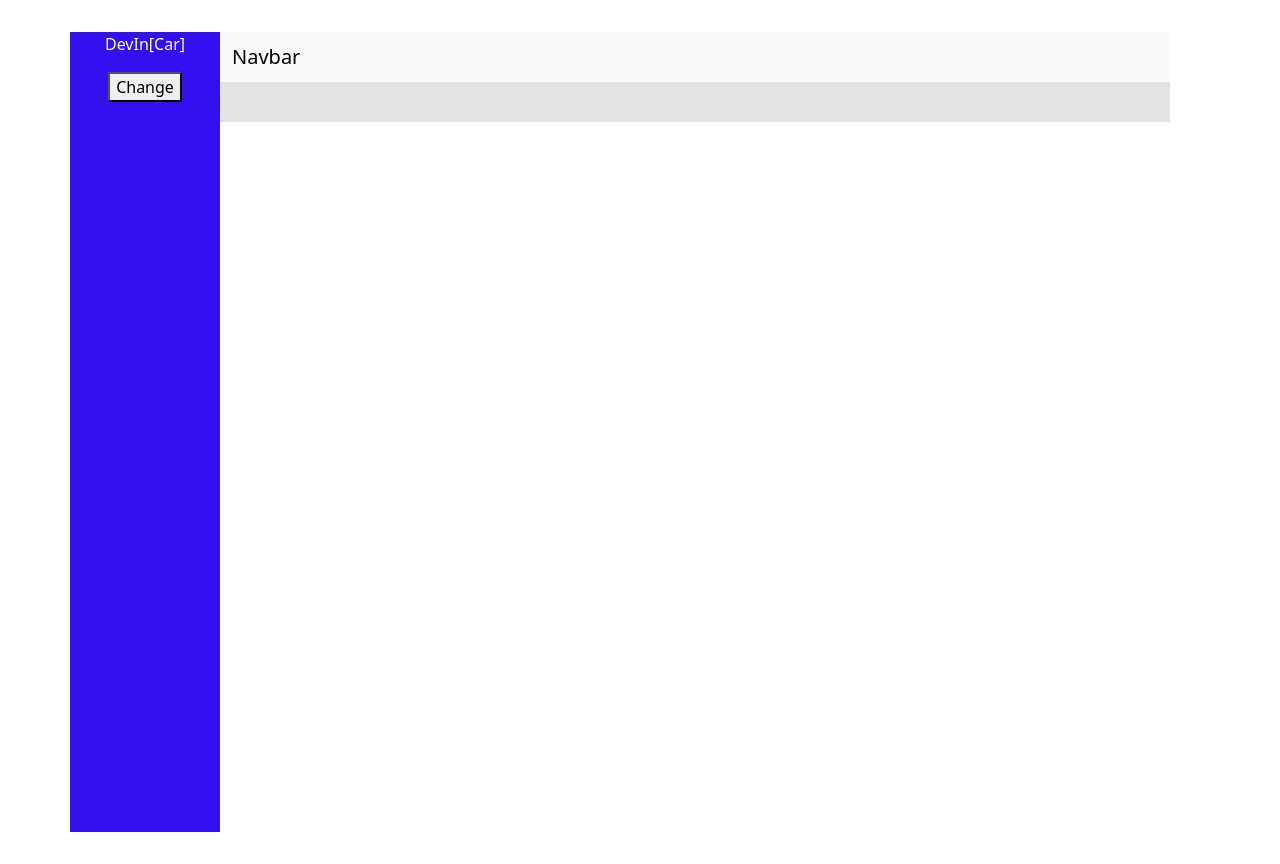
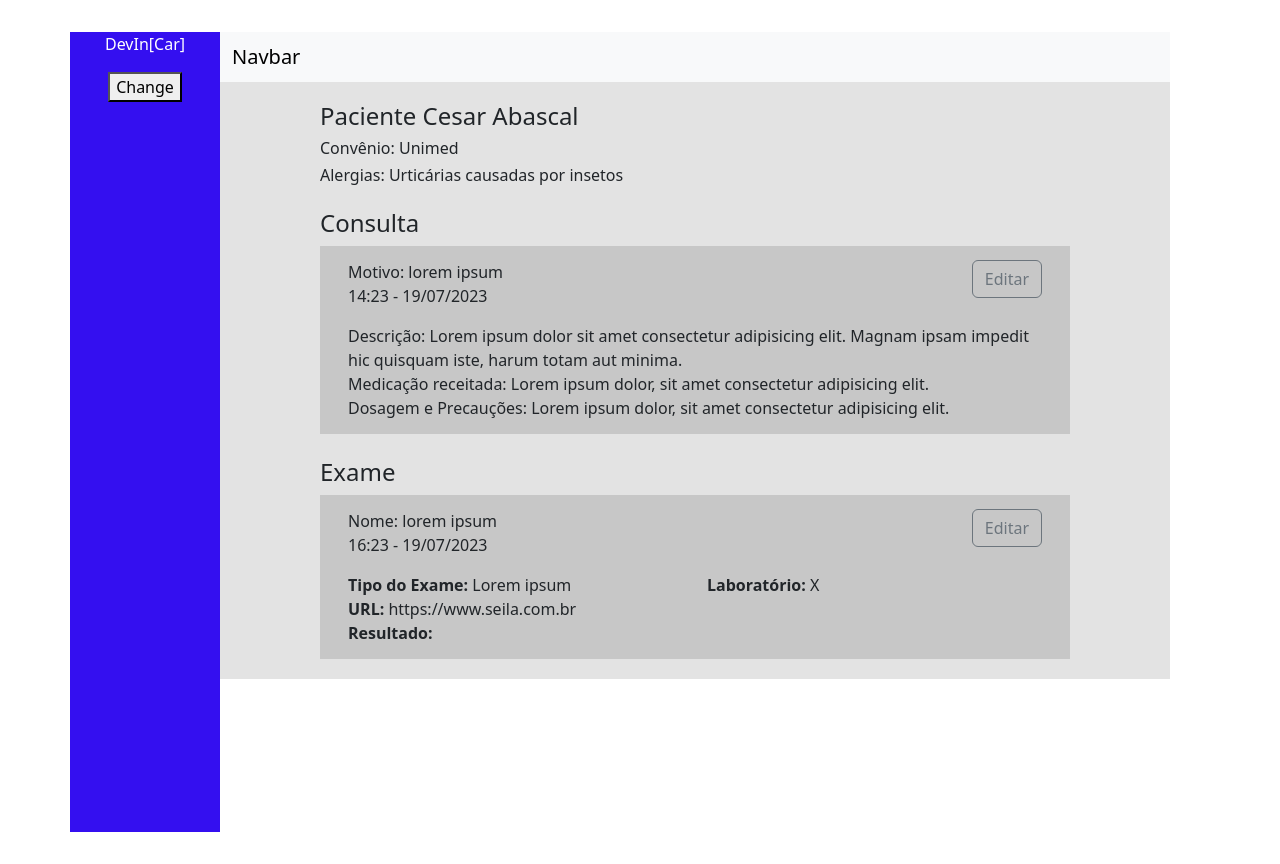
Before and after one commit to yanestevesufjf/template-react, a React (Vite) app: page /prontuario/1 in a window 1280 px wide. Built offline with nearby package versions, Linux system fonts and the light colour scheme; data requests are answered from the project's data file.

Commit message:
Exemplo com prontuario.jsx + redirecionamento

```diff
--- a/db.json
+++ b/db.json
@@ -52,5 +52,29 @@
       "plano": "Sem Plano",
       "idade": 30
     }
+  ],
+  "exames": [
+    {
+      "id": 1,
+      "exame": "Lorem",
+      "data": "21/07/2023",
+      "paciente": 1,
+      "prontuario": 1
+    }
+  ],
+  "consultas": [
+    {
+      "id": 1,
+      "motivo": "Motivo da Consulta",
+      "data": "21/07/2023",
+      "paciente": 1,
+      "prontuario": 1
+    }
+  ],
+  "prontuarios": [
+    {
+      "id": 1,
+      "paciente": 1
+    }
   ]
 }
--- a/src/App.jsx
+++ b/src/App.jsx
@@ -35,6 +35,11 @@ function App() {
                 <Route path='/' element={<Home />} />
                 <Route path='/lista-prontuario' element={<ListaProntuario />} />
                 <Route path='/prontuario' element={<Prontuario />} />
+                <Route path='/prontuario/:id' element={<Prontuario />} />
+
+                {/* <Route path='/exame/:id' element={<CadastroExame />} />
+                <Route path='/consulta/:id' element={<CadastroConsulta />} /> */}
+
                 <Route path='/produtos' element={<Produtos />} />
                 <Route path='/cadastro' element={<Cadastro />} />
                 <Route path='/criar-produto' element={<CriarProduto />} />
--- a/src/components/ListaComponents/LinhaComponent.jsx
+++ b/src/components/ListaComponents/LinhaComponent.jsx
@@ -0,0 +1,28 @@
+import './styles.css'
+import { useNavigate } from 'react-router-dom'
+
+function LinhaProntuarioComponent({ registro, nome, plano }) {
+    const navigate = useNavigate()
+
+    const navTo = () => {
+        navigate(`/prontuario/${registro}`)
+    }
+
+    return (
+        <div className='card-linha' onClick={navTo}>
+            <div className="row w-100">
+                <div className="col-2">
+                    <span>{registro}</span>
+                </div>
+                <div className="col-6">
+                    <span>{nome}</span>
+                </div>
+                <div className="col-4">
+                    <span>{plano}</span>
+                </div>
+            </div>
+        </div>
+    )
+}
+
+export default LinhaProntuarioComponent
--- /dev/null
+++ b/src/components/ListaComponents/styles.css
@@ -0,0 +1,8 @@
+.card-linha {
+    height: 64px;
+    background: white;
+    margin-bottom: 10px;
+    display: flex;
+    align-items: center;
+    cursor: pointer;
+}
--- a/src/pages/ListaProntuario/ListaProntuario.jsx
+++ b/src/pages/ListaProntuario/ListaProntuario.jsx
@@ -1,5 +1,6 @@
 import { useEffect, useState } from "react"
 import { Link } from "react-router-dom"
+import LinhaProntuarioComponent from "../../components/ListaComponents/LinhaComponent"
 
 function ListaProntuario() {
 
@@ -54,16 +55,13 @@ function ListaProntuario() {
             </div>
 
             <div className="row mt-3">
-                <table className="table table-striped">
-                    <thead>
-                        <tr>
-                            <th scope="col">Registro</th>
-                            <th scope="col">Nome do Paciente</th>
-                            <th scope="col">Convênio</th>
-                        </tr>
-                    </thead>
-                    <tbody>
-                        {prontuariosFiltrados.map(prontuario => {
+                <div className="col-2">REGISTRO</div>
+                <div className="col-6">NOME</div>
+                <div className="col-4">PLANO</div>
+            </div>
+
+            <div className="row">
+            {/* {prontuariosFiltrados.map(prontuario => {
                             return <tr key={prontuario.id}>
                                 <td>
                                     <Link to='/prontuario'>
@@ -73,10 +71,13 @@ function ListaProntuario() {
                                 <td>{prontuario.paciente}</td>
                                 <td>{prontuario.plano}</td>
                             </tr>
-                        })}
-                    </tbody>
-                </table>
+                        })} */}
+                {prontuariosFiltrados.map(prontuario => {
+                    return <LinhaProntuarioComponent key={prontuario.id} registro={prontuario.id} nome={prontuario.paciente} plano={prontuario.plano}/>
+                })}
             </div>
+
+
         </div>
     )
 }
--- a/src/pages/Prontuario/Prontuario.jsx
+++ b/src/pages/Prontuario/Prontuario.jsx
@@ -1,6 +1,35 @@
+import { useParams, useNavigate } from 'react-router-dom'
 import './styles.css'
+import { useEffect, useState } from 'react'
+import { getProntuario } from '../../services/prontuario'
 
 function Prontuario() {
+    const { id } = useParams()
+    const [prontuario, setProntuario] = useState()
+    const navigate = useNavigate()
+
+    useEffect(() => {
+        async function getData() {
+                const response = await getProntuario(id)
+                console.log('response: ', response)
+
+            setProntuario(response)
+        }
+
+        if (id) {
+
+            getData()
+
+        }
+    }, [])
+
+    const editarConsulta = () => {
+        navigate(`/consulta/${prontuario.consulta.id}`)
+    }
+
+    const editarExame = () => {
+        navigate(`/exame/${prontuario.exame.id}`)
+    }
     /*
     Paciente Saul Souza
     Convênio: Plamev
@@ -9,8 +38,8 @@ function Prontuario() {
     return (
         <div>
             <div className="infos-prontuario text-start mb-4">
-                <h4>Paciente Saul Souza</h4>
-                <h6>Convênio: Plamev</h6>
+                <h4>Paciente {prontuario?.paciente?.nome}</h4>
+                <h6>Convênio: {prontuario?.paciente?.plano}</h6>
                 <h6>Alergias: Urticárias causadas por insetos</h6>
             </div>
 
@@ -23,7 +52,7 @@ function Prontuario() {
                             <span className='fw-light f-14 mb-3'>14:23 - 19/07/2023</span>
                         </div>
                         <div className='col'>
-                            <button type="button" className="btn btn-outline-secondary btn-editar">Editar</button>
+                            <button type="button" className="btn btn-outline-secondary btn-editar" onClick={editarConsulta}>Editar</button>
                         </div>
                     </div>
 
@@ -42,7 +71,7 @@ function Prontuario() {
                             <span className='fw-light f-14 mb-3'>16:23 - 19/07/2023</span>
                         </div>
                         <div className='col'>
-                            <button type="button" className="btn btn-outline-secondary btn-editar">Editar</button>
+                            <button type="button" className="btn btn-outline-secondary btn-editar" onClick={editarExame}>Editar</button>
                         </div>
                     </div>
 
--- /dev/null
+++ b/src/services/prontuario.js
@@ -0,0 +1,62 @@
+const URL_API = 'http://localhost:3000'
+
+export async function prontuarios() {
+    const res = await fetch(`${URL_API}/prontuarios`)
+    const res2 = await fetch(`${URL_API}/pacientes`)
+
+    const prontuarios = await res.json()
+    const pacientes = await res2.json()
+
+    let data = [];
+
+    for (let i = 0; i < prontuarios.length; i++) {
+        // prontuarios[i].paciente
+        const pacienteEncontrado = pacientes.find(item => item.id === prontuarios[i].paciente)
+        data.push({
+            ...prontuarios[i],
+            paciente: pacienteEncontrado
+        })
+    }
+
+    // [
+    //     {
+    //         "id": 1,
+    //         "paciente":  {
+    //             "id": 1,
+    //             "nome": "Cesar Abascal",
+    //             "plano": "Unimed",
+    //             "idade": 30
+    //           }
+    //       }
+    // ]
+
+
+}
+
+export async function getProntuario(id) {
+    const res = await fetch(`${URL_API}/prontuarios/${id}`)
+    const res2 = await fetch(`${URL_API}/exames`)
+    const res3 = await fetch(`${URL_API}/consultas`)
+    const res4 = await fetch(`${URL_API}/pacientes`)
+
+    const prontuario = await res.json()
+    const exames = await res2.json()
+    const consultas = await res3.json()
+    const pacientes = await res4.json()
+
+    console.log('prontuario: ', prontuario)
+    console.log('exames: ', exames)
+    console.log('consultas: ', consultas)
+    console.log('pacientes: ', pacientes)
+    const pacienteEncontrado = pacientes.find(item => item.id === prontuario.paciente)
+    const exameEncontrado = exames.find(item => item.prontuario === prontuario.id)
+    const consultaEncontrada = consultas.find(item => item.prontuario === prontuario.id)
+    let data = {
+        ...prontuario,
+        paciente: pacienteEncontrado,
+        exame: exameEncontrado,
+        consulta: consultaEncontrada
+    }
+    console.log('DADO PRONTUÁRIO: ', data)
+    return data
+}
```
